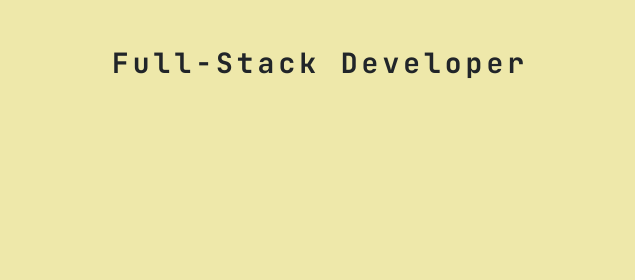
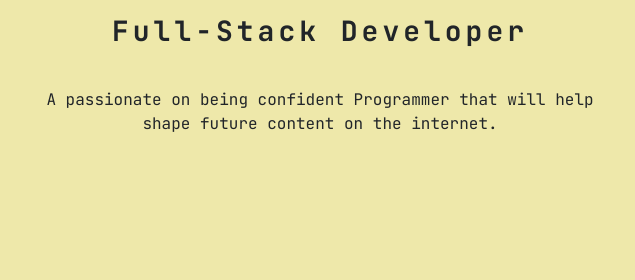
Before and after one commit to MarcoPalayad/webportfolio, a plain HTML site: page index.html in a window 1280 px wide. Shown: the part 345-625 px from the top of the page, 0-635 px from the left. Drawn offline with nearby package versions, Linux system fonts and the light colour scheme.

Commit message:
add self introduction

```diff
--- a/index.html
+++ b/index.html
@@ -51,7 +51,8 @@
         <div class="row justify-content-center">
             <div class="col-sm-12 col-md-6" id="about-img">
                 <img src="https://yt3.ggpht.com/a/AGF-l79gGC5fcvftV9rRZdTi66r9VfRpW7nmxwsxDg=s900-c-k-c0xffffffff-no-rj-mo" alt="" class="w-50 h-80 rounded-circle p-3 mt-5 row img-fluid d-block mx-auto">
-                <h3 class="text-center p-5 fw-bold">Full-Stack Developer</h3>
+                <h3 class="text-center p-3 fw-bold">Full-Stack Developer</h3>
+                <p class="p-3 text-center">A passionate on being confident Programmer that will help shape future content on the internet.</p>
             </div>
             <div class=" text-center col-sm-12 col-md-6" id="pg">
                 <p class="justify-content-center mt-5">Being a developer is about more than just writing code—it's about crafting solutions that solve real-world problems, learning from every mistake, and constantly evolving in a field that never stops changing. It’s a journey of curiosity and perseverance, where creativity meets logic, and every challenge is an opportunity to grow. Whether building complex systems or simple apps, the thrill comes from turning abstract ideas into functional, tangible results. In the end, being a developer is about shaping the future, one line of code at a time.</p>
```
